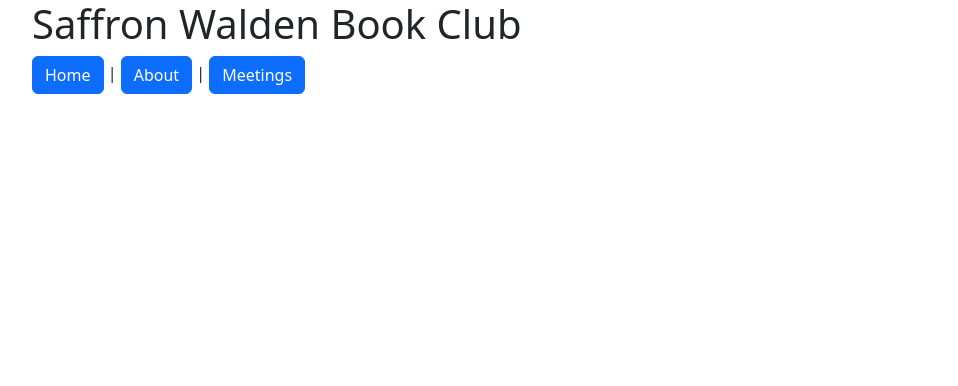
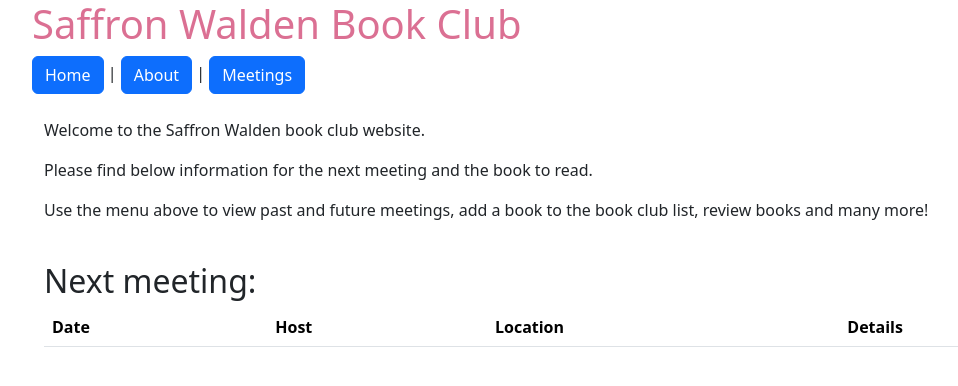
Before and after one commit to pavlosant/SWbookclub, a Django app: page / in a window 1280 px wide. Shown: the top 386 px of the page, without its empty margins (50-1008 px from the left). Run offline with Django 4.2, Linux system fonts and the light colour scheme; data that the repository does not hold is empty.

Commit message:
meetings details added and unit tests

```diff
--- a/books/templates/home.html
+++ b/books/templates/home.html
@@ -1 +1,34 @@
 {% extends 'base.html' %}
+{% block content %}
+<br>
+
+<div class="container">
+    <p> Welcome to the Saffron Walden book club website.</p>
+<p> Please find below information for the next meeting and the book to read. </p>
+  <p>Use the menu above to view past and future meetings, add a book to the book club list, review books and many more!</p>
+</div>
+<br>
+<div class = "container">
+    <h2>Next meeting:</h2>
+</div>
+
+<div id=meeting-div class = "container">
+    <table class="table">
+    <tr>
+    <th>Date</th>
+    <th>Host</th>
+    <th>Location</th>
+    <th>Details</th>
+    </tr>
+    {% for meeting in meetings %}
+    <tr>
+        <th>{{ meeting.meeting_date }}</th>
+        <th>{{ meeting.host }}</th>
+        <th>{{ meeting.location }}</th>
+        <th><a href="{{ meeting.get_absolute_url }}">Show More</a></th>
+    </tr>
+    {% endfor %}
+    </table>
+
+    </div>
+    {% endblock %}
--- a/books/urls.py
+++ b/books/urls.py
@@ -1,9 +1,10 @@
 from django.contrib import admin
 from django.urls import include, path
-from .views import HomePageView, AboutPageView, MeetingListView
+from .views import HomePageView, AboutPageView, MeetingListView, MeetingDetailView
 
 urlpatterns = [
     path("", HomePageView.as_view(), name="home"),
     path("about/", AboutPageView.as_view(), name="about"),
     path("meetings/", MeetingListView.as_view(), name="meetings"),
+    path("meetings/<int:pk>/", MeetingDetailView.as_view(), name="meeting_detail"),
 ]
--- a/books/views.py
+++ b/books/views.py
@@ -1,13 +1,23 @@
+from typing import Any
+from django.db.models.query import QuerySet
 from django.shortcuts import render
 from books.models import Meeting
-from django.views.generic import TemplateView, ListView
-
+from django.views.generic import TemplateView, ListView, DetailView
+from datetime import datetime
 
 # Create your views here.
 
 
 class HomePageView(TemplateView):
     template_name = "home.html"
+
+    def get_context_data(self, *args, **kwargs):
+        today = datetime.today()
+        context = super(HomePageView, self).get_context_data(*args, **kwargs)
+        context["meetings"] = Meeting.objects.filter(meeting_date__gte=today).order_by(
+            "meeting_date"
+        )[0:1]
+        return context
 
 
 class AboutPageView(TemplateView):
@@ -16,4 +26,23 @@ class AboutPageView(TemplateView):
 
 class MeetingListView(ListView):
     model = Meeting
+
+    context_object_name = "meeting_list"
     template_name = "meetings.html"
+
+    def get_queryset(self) -> QuerySet[Any]:
+        today = datetime.today()
+        queryset = {
+            "future_meetings": Meeting.objects.filter(meeting_date__gte=today).order_by(
+                "meeting_date"
+            ),
+            "past_meetings": Meeting.objects.filter(meeting_date__lte=today).order_by(
+                "meeting_date"
+            ),
+        }
+        return queryset
+
+
+class MeetingDetailView(DetailView):
+    model = Meeting
+    template_name = "meeting_detail.html"
--- /dev/null
+++ b/static/css/base.css
@@ -0,0 +1,3 @@
+h1 {
+    color:  palevioletred;
+  }
```
Also changed, not shown: bookclub/settings.py (+6 -1 lines), books/models.py (+10 -2 lines), books/templates/meeting_detail.html (added, +15 -0 lines), books/templates/meetings.html (+30 -3 lines), books/tests.py (+22 -11 lines), books/migrations/0005_bookclub_name_bookclub_readers.py (added), books/templates/base.html (line endings or trailing spaces), 4 other files.
